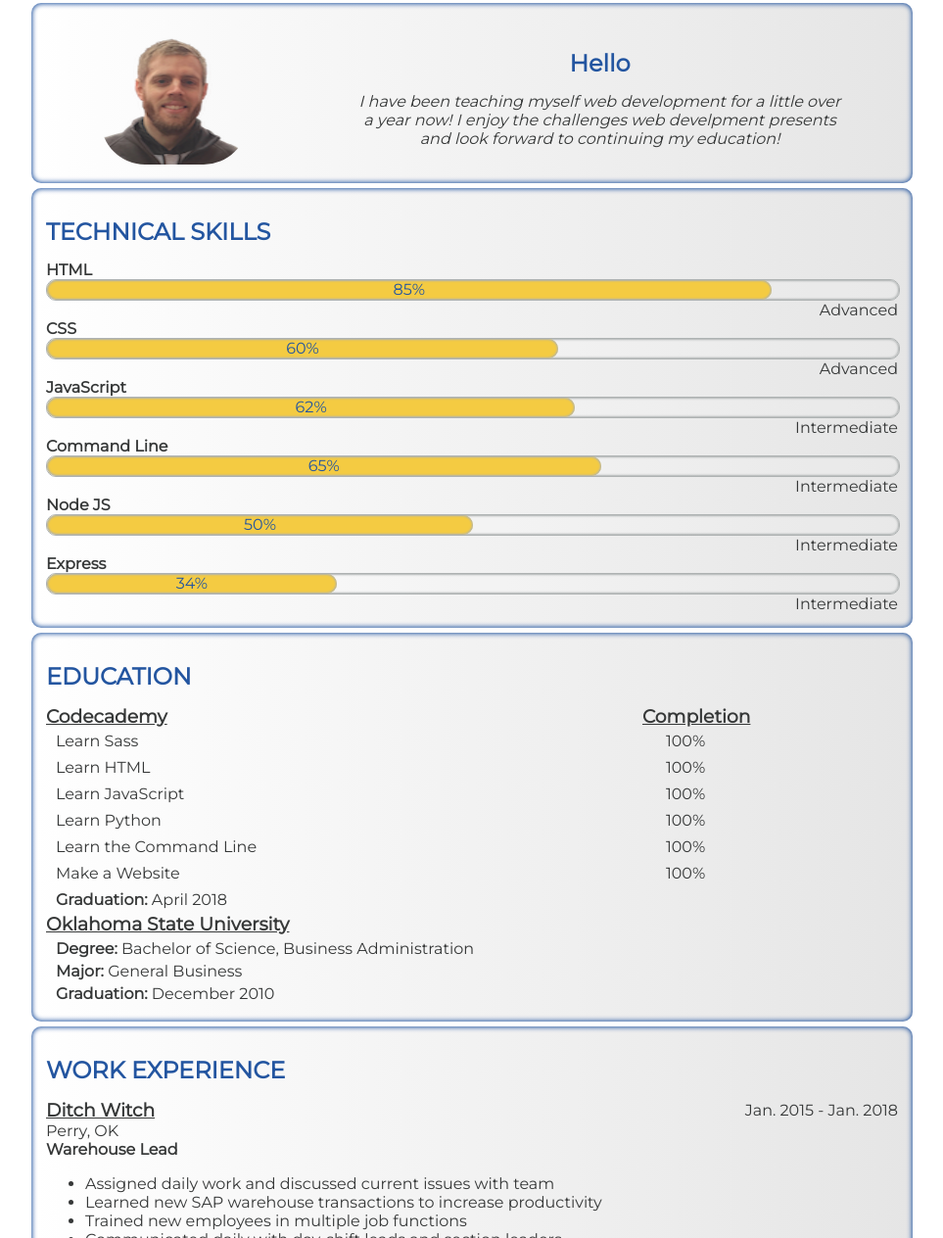
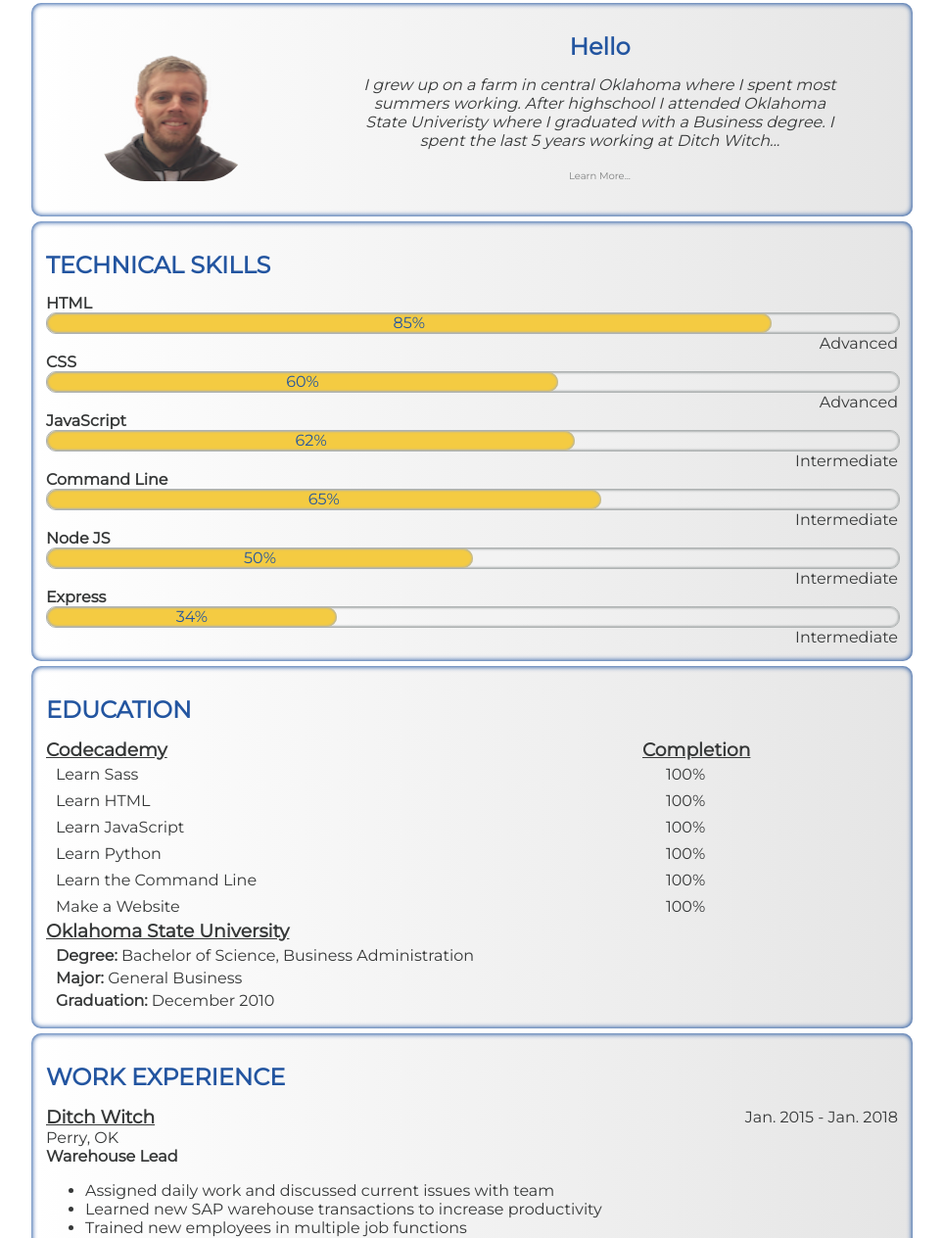
Before and after one commit to marshall405/Portfolio, a plain HTML site: page index.html in a window 1280 px wide. Shown: the part 87-1351 px from the top of the page at 98% size, without its empty margins (158-1121 px from the left). Drawn offline with Linux system fonts and the light colour scheme.

Commit message:
add Learn More... and Show Less...

```diff
--- a/index.html
+++ b/index.html
@@ -23,7 +23,8 @@
 				</div>
 				<div id="message">
 					<h2 id="hello"> </h2>
-					<p id="brief"> I have been teaching myself web development for a little over a year now! I enjoy the challenges web develpment presents and look forward to continuing my education!  </p>
+					<p id="brief"> I grew up on a farm in central Oklahoma where I spent most summers working. After highschool I attended Oklahoma State Univeristy where I graduated with a Business degree. I spent the last 5 years working at Ditch Witch... </p>
+					<p id="showMore" onclick="showMore()"> Learn More... </p>
 				</div>
 			</div>
 			<div id="skills">
@@ -51,6 +52,21 @@
 		<script type="text/javascript" src="information/skills.js"></script>
 		<script type="text/javascript" src="information/education.js"></script>
 		<script type="text/javascript" src="information/work.js"></script>
+		<script>
+			function showMore() {
+				let more = document.getElementById('showMore');
+				let p = document.getElementById('brief');
+				if(more.innerHTML.trim() === 'Learn More...'){
+					p.innerHTML = 'I grew up on a farm in central Oklahoma where I spent most summers working. After highschool I attended Oklahoma State Univeristy where I graduated with a Business degree. I spent the last 5 years working at Ditch Witch in Perry, Oklahoma. The first 2 years at Ditch Witch, I was a material handler. I moved into a warehouse lead position and spent the next 3 years overseeing employees and making sure everyone was in good spirits';
+					more.innerHTML = 'Show Less...';
+				} else {
+					p.innerHTML = 'I grew up on a farm in central Oklahoma where I spent most summers working. After highschool I attended Oklahoma State Univeristy where I graduated with a Business degree. I spent the last 5 years working at Ditch Witch...';
+					more.innerHTML = 'Learn More...';
+				}
+
+
+			}
+		</script>
 	</body>
 
 </html>
--- a/information/education.js
+++ b/information/education.js
@@ -29,7 +29,7 @@ const education = [
 		],
 		degree: false,
 		major: false,
-		graduation: 'April 2018'
+		graduation: false
 	},
 	{
 		name: 'Oklahoma State University',
--- a/scripts/main.js
+++ b/scripts/main.js
@@ -207,4 +207,5 @@ window.onload = function() {
 
 
 
+
 };
--- a/styles/main.css
+++ b/styles/main.css
@@ -129,7 +129,9 @@ a {
 	margin: 5px auto;
 	font-style: italic;
 	font-size: 16px;
+	z-index: -1;
 }
+
 #profile {
 	margin: 0 auto;
 	opacity: .85;
@@ -140,6 +142,16 @@ a {
  	width: 100px;
  	height: 100px;
  	border-radius: 30%;
+ }
+ #showMore:hover {
+ 	cursor: pointer;
+ 	background-color: #FFF;
+ 	border-radius: 10px;
+ }
+ #showMore {
+ 	opacity: .6;
+ 	font-size: 10px;
+ 	padding: 10px;
  }
 @keyframes animation-zoom {
 	from {
```
